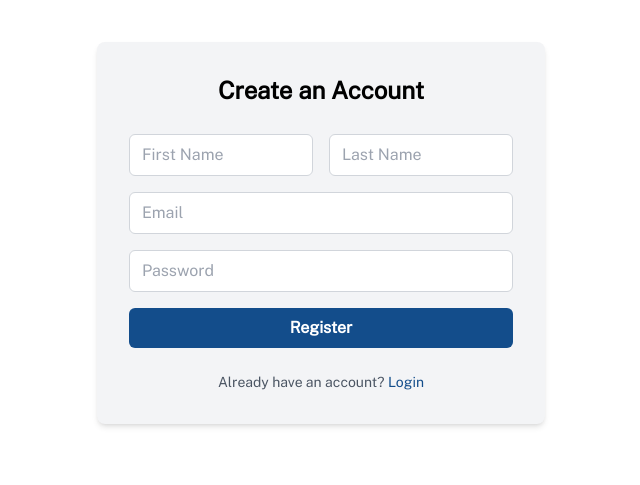
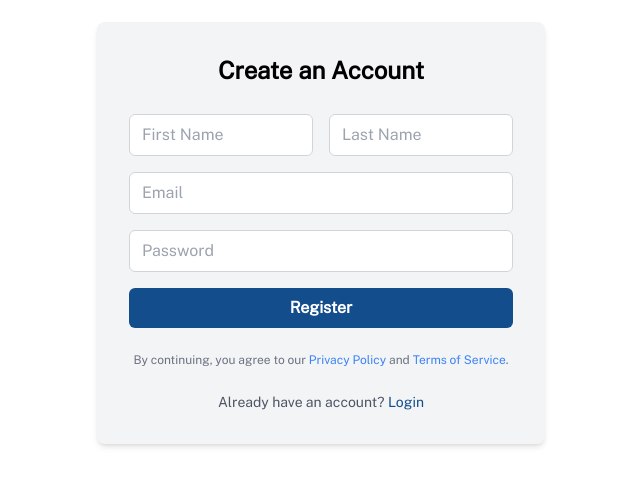
Before and after one commit to Crusty-Banana/FirstAid-Web, a Next.js app: page /auth/register in a window 1280 px wide. Shown: the part 167-652 px from the top of the page, without its empty margins (319-959 px from the left). Built offline with nearby package versions, Linux system fonts and the light colour scheme.

Commit message:
prod 3.1: add privacy policy and term of service

```diff
--- a/app/auth/register/page.tsx
+++ b/app/auth/register/page.tsx
@@ -49,6 +49,23 @@ export default function RegisterPage() {
             {t("register")}
           </button>
         </form>
+        <p className="text-xs text-center text-gray-500">
+          By continuing, you agree to our{" "}
+          <Link
+            href="https://sites.google.com/view/first-aid-pp/home"
+            className="text-blue-500"
+          >
+            Privacy Policy
+          </Link>{" "}
+          and{" "}
+          <Link
+            href="https://sites.google.com/view/first-aid-terms-of-service/home"
+            className="text-blue-500"
+          >
+            Terms of Service
+          </Link>
+          .
+        </p>
          <p className="text-sm text-center text-gray-600">
           {t("already_have_account")}{" "}
           <Link href="/auth/login" className="font-medium text-primary hover:underline">
```
